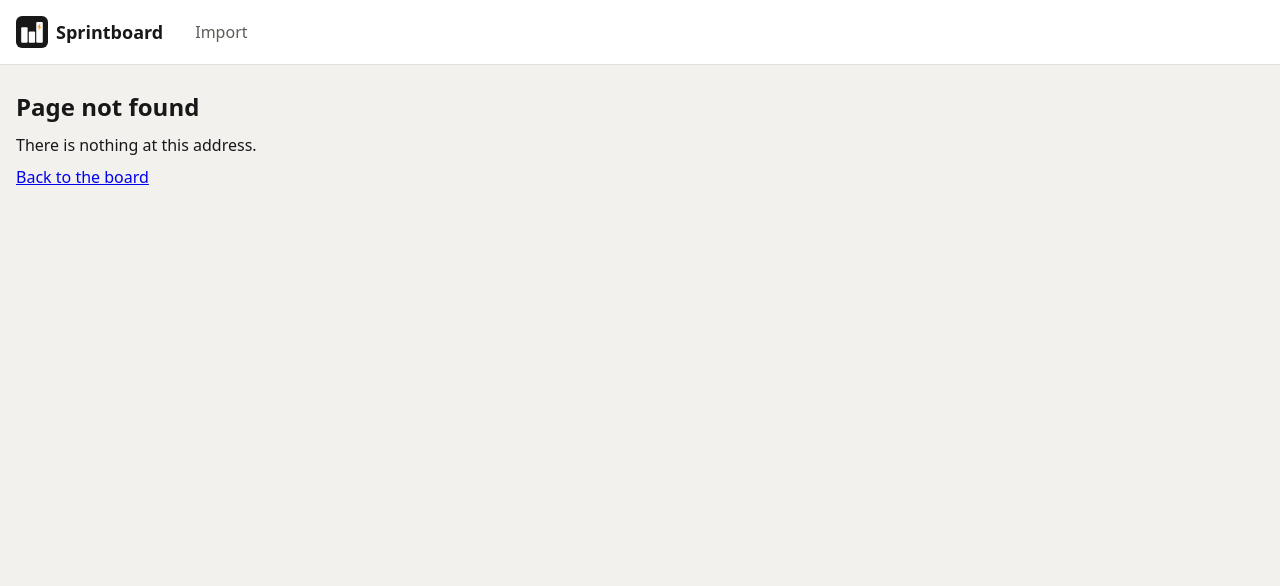
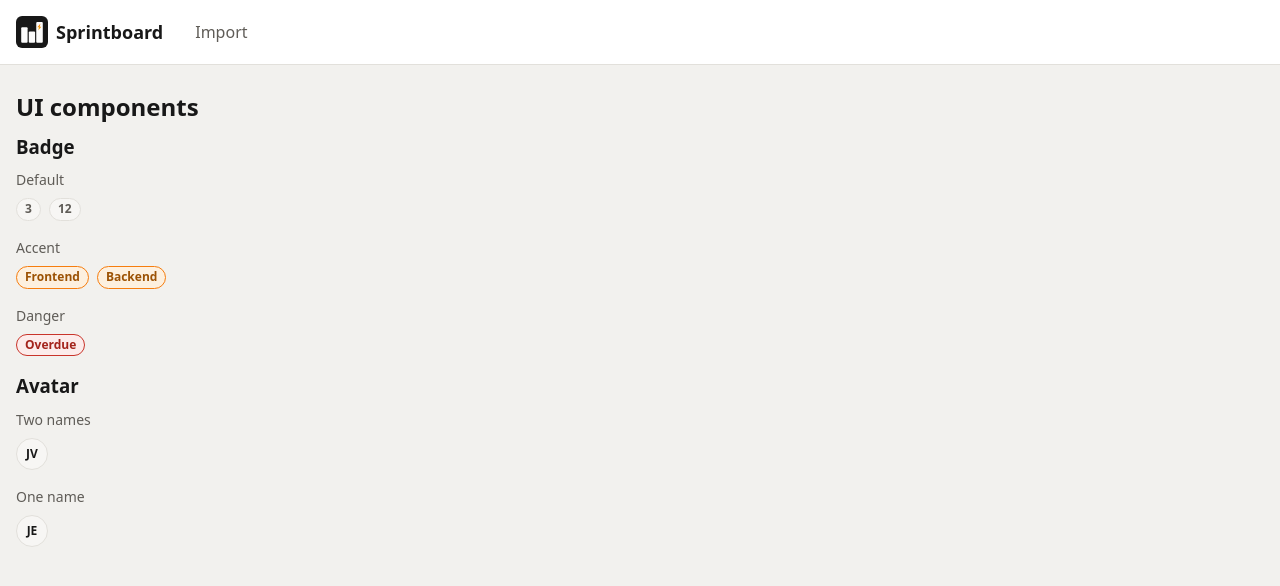
Before and after one commit to jkatariina/sprintboard, a React (Vite) app: page /ui in a window 1280 px wide. Before the commit this address had no page. Shown: the top 586 px of the page. Built offline with nearby package versions, Linux system fonts and the light colour scheme.

Commit message:
feat: add a styleguide page for developing the UI primitives

```diff
--- a/src/App.jsx
+++ b/src/App.jsx
@@ -3,6 +3,7 @@ import Header from './components/layout/Header.jsx'
 import BoardPage from './pages/BoardPage.jsx'
 import ImportPage from './pages/ImportPage.jsx'
 import NotFoundPage from './pages/NotFoundPage.jsx'
+import StyleguidePage from './pages/StyleguidePage.jsx'
 
 function App() {
   return (
@@ -13,6 +14,7 @@ function App() {
         <Routes>
           <Route path="/" element={<BoardPage />} />
           <Route path="/import" element={<ImportPage />} />
+          <Route path="/ui" element={<StyleguidePage />} />
           <Route path="*" element={<NotFoundPage />} />
         </Routes>
       </main>
--- /dev/null
+++ b/src/pages/StyleguidePage.jsx
@@ -0,0 +1,44 @@
+import Avatar from '../components/ui/Avatar.jsx'
+import Badge from '../components/ui/Badge.jsx'
+import styles from './StyleguidePage.module.css'
+
+function StyleguidePage() {
+  return (
+    <div>
+      <h2>UI components</h2>
+
+      <h3>Badge</h3>
+
+      <p className={styles.label}>Default</p>
+      <div className={styles.row}>
+        <Badge>3</Badge>
+        <Badge>12</Badge>
+      </div>
+
+      <p className={styles.label}>Accent</p>
+      <div className={styles.row}>
+        <Badge variant="accent">Frontend</Badge>
+        <Badge variant="accent">Backend</Badge>
+      </div>
+
+      <p className={styles.label}>Danger</p>
+      <div className={styles.row}>
+        <Badge variant="danger">Overdue</Badge>
+      </div>
+
+      <h3>Avatar</h3>
+
+      <p className={styles.label}>Two names</p>
+      <div className={styles.row}>
+        <Avatar name="Jenna Virtanen" />
+      </div>
+
+      <p className={styles.label}>One name</p>
+      <div className={styles.row}>
+        <Avatar name="Jenna" />
+      </div>
+    </div>
+  )
+}
+
+export default StyleguidePage
--- /dev/null
+++ b/src/pages/StyleguidePage.module.css
@@ -0,0 +1,10 @@
+.label {
+  color: var(--color-text-muted);
+  font-size: 0.875rem;
+}
+
+.row {
+  display: flex;
+  gap: var(--space-sm);
+  margin-bottom: var(--space-md);
+}
```
